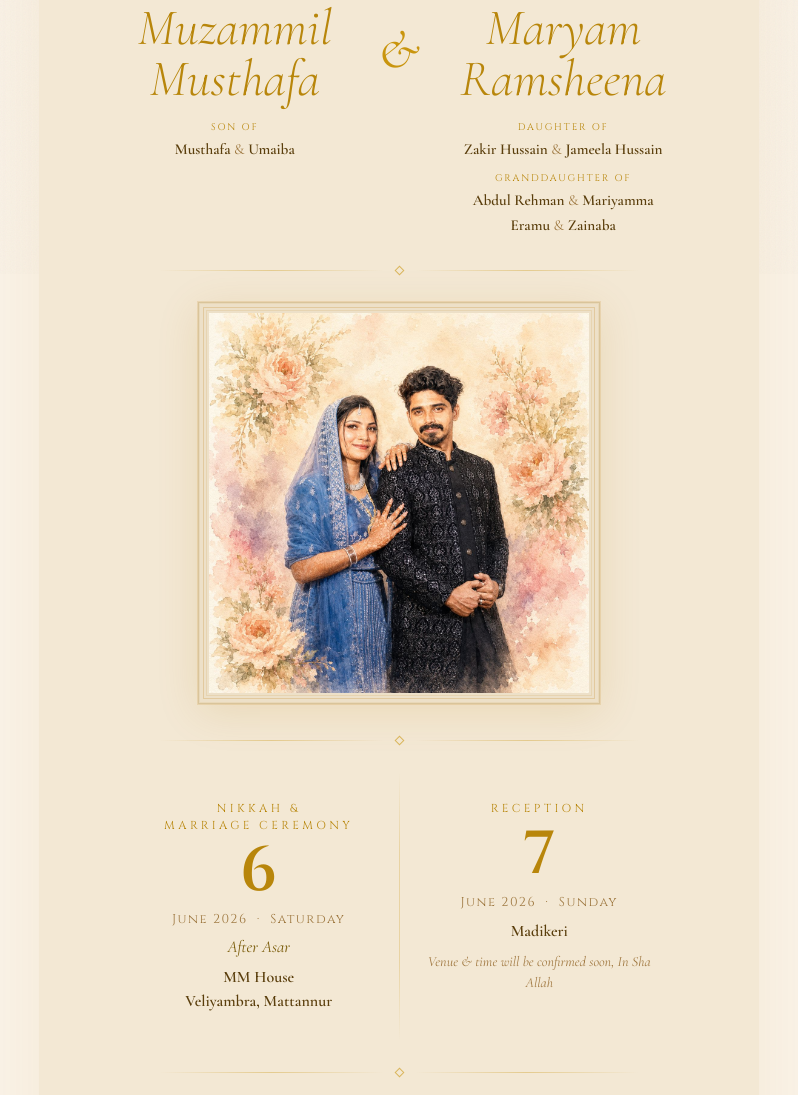
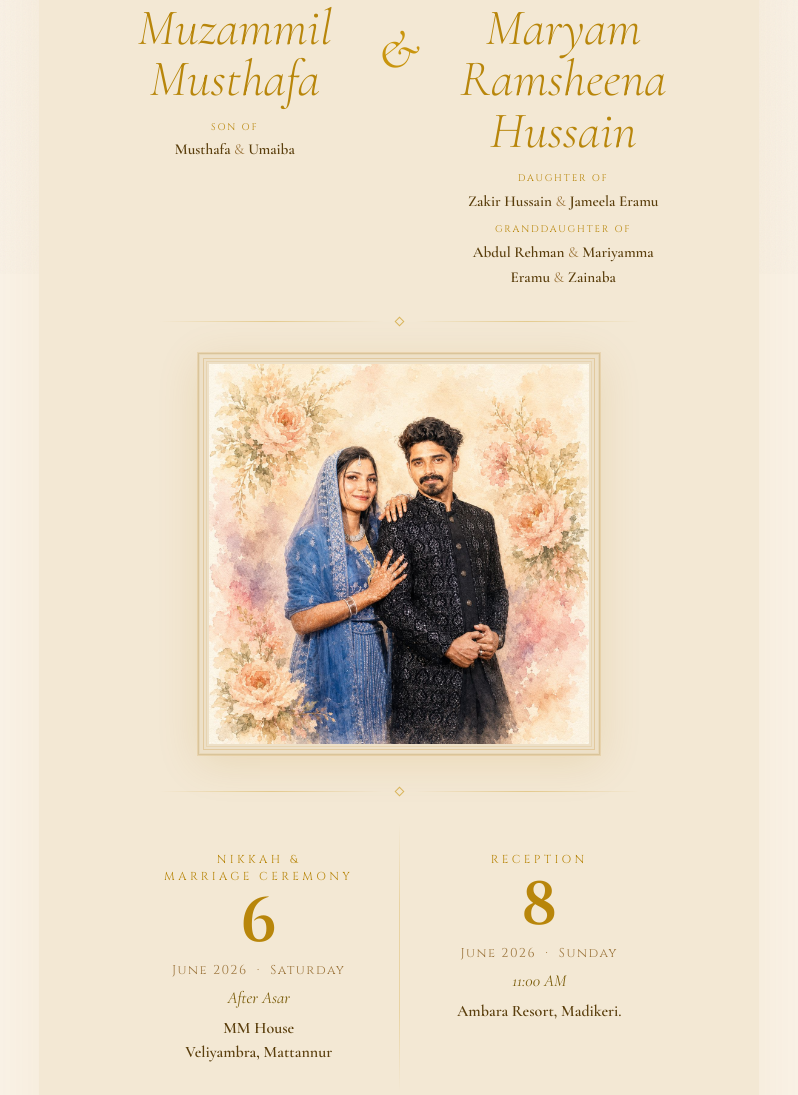
Before and after one commit to marriage-muzammil/invitation, a plain HTML site: page index.html in a window 1280 px wide. Shown: the part 526-1621 px from the top of the page, without its empty margins (241-1039 px from the left). Drawn offline with nearby package versions, Linux system fonts and the light colour scheme.

Commit message:
Update index.html

```diff
--- a/index.html
+++ b/index.html
@@ -573,10 +573,10 @@
     <div class="amp-col">&amp;</div>
 
     <div class="person">
-      <div class="person-name">Maryam Ramsheena</div>
+      <div class="person-name">Maryam Ramsheena Hussain</div>
       <div class="person-lineage">
         <span class="relation">Daughter of</span>
-        <strong>Zakir Hussain</strong> &amp; <strong>Jameela Hussain</strong>
+        <strong>Zakir Hussain</strong> &amp; <strong>Jameela Eramu</strong>
         <span class="relation" style="margin-top:8px;">Granddaughter of</span>
         <strong>Abdul Rehman</strong> &amp; <strong>Mariyamma</strong>
         <br>
@@ -610,10 +610,10 @@
 
     <div class="event-block">
       <div class="event-title">Reception</div>
-      <div class="event-date-num">7</div>
+      <div class="event-date-num">8</div>
       <div class="event-date-txt">June 2026 &nbsp;·&nbsp; Sunday</div>
-      <div class="event-venue">Madikeri</div>
-      <div class="event-note">Venue &amp; time will be confirmed soon, In Sha Allah</div>
+      <div class="event-time">11:00 AM</div>
+      <div class="event-venue">Ambara Resort, Madikeri.</div>
     </div>
   </div>
 
```
